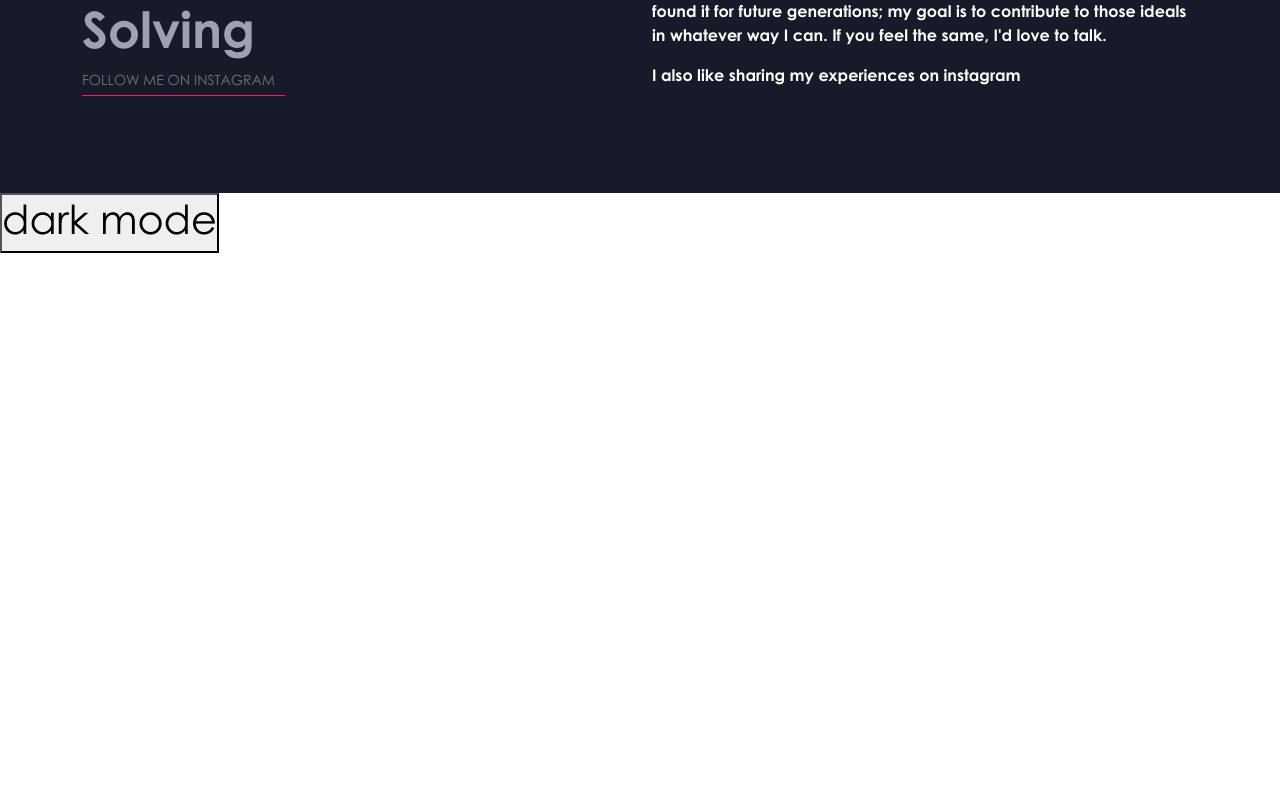
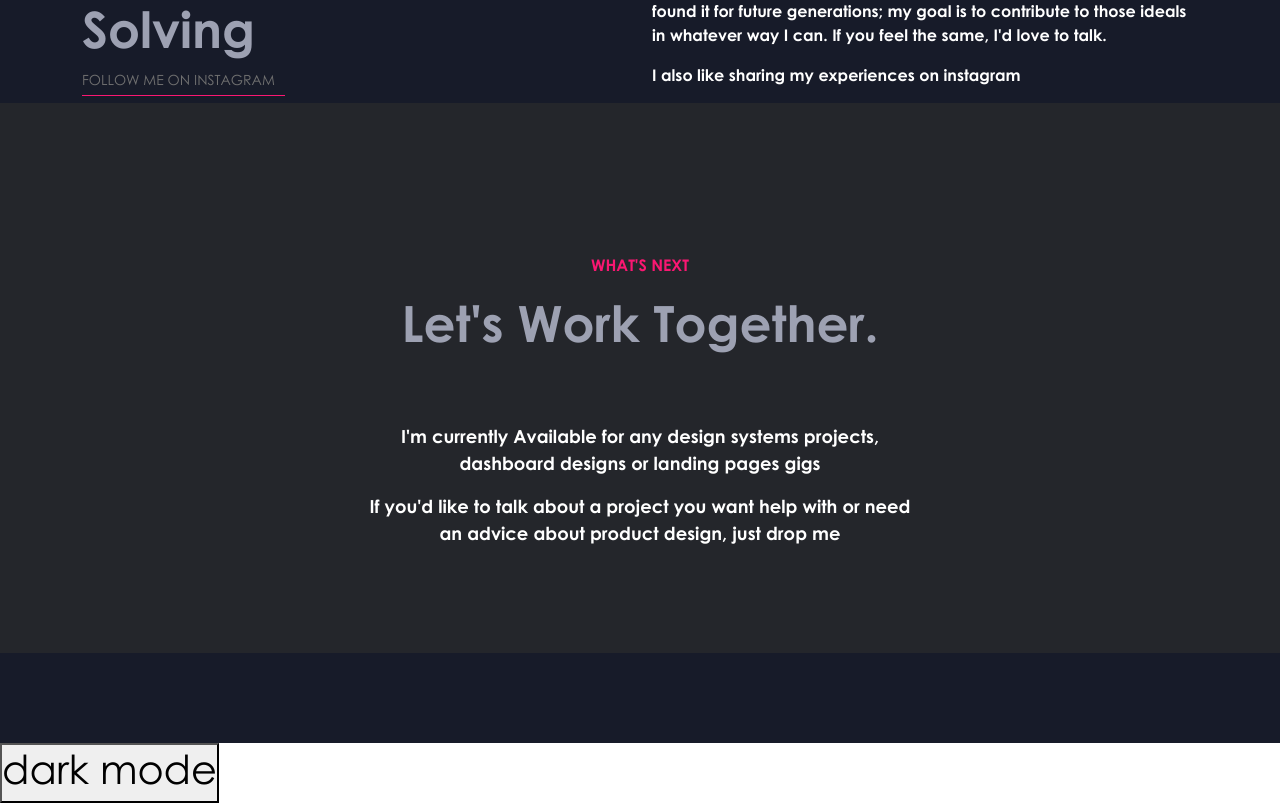
Before and after one commit to Hamza-Noah/Islam-Project, a React (Vite) app: page / in a window 1280 px wide. Shown: the part 3474-4277 px from the top of the page. Before the commit the page ends 3727 px from the top, so only its background shows below. Built offline with nearby package versions, Linux system fonts and the light colour scheme.

Commit message:
added what is next component

```diff
--- a/src/App.jsx
+++ b/src/App.jsx
@@ -11,6 +11,7 @@ import Process from "./components/Process";
 import Projects from "./components/Projects";
 import Careers from "./components/Careers";
 import About from "./components/About";
+import WhatNext from "./components/WhatIsNext/WhatIsNext";
 
 function App() {
   const [count, setCount] = useState(0);
@@ -34,6 +35,7 @@ function App() {
         <Projects />
         <Careers />
         <About />
+        <WhatNext />
       </section>
       <button
         className="change-theme"
--- /dev/null
+++ b/src/components/WhatIsNext/WhatIsNext.jsx
@@ -0,0 +1,24 @@
+import styles from "./what-is-next.module.css";
+
+export default function WhatNext() {
+  return (
+    <section className={`${styles["what-next"]} text-center`}>
+      <div className="container">
+        <hgroup>
+          <p className={`${styles["special-color"]} text-uppercase fw-bolder`}>
+            What's Next
+          </p>
+          <h2 className={styles.title}>Let's Work Together.</h2>
+        </hgroup>
+        <p>
+          I'm currently Available for any design systems projects, dashboard
+          designs or landing pages gigs
+        </p>
+        <p>
+          If you'd like to talk about a project you want help with or need an
+          advice about product design, just drop me{" "}
+        </p>
+      </div>
+    </section>
+  );
+}
--- /dev/null
+++ b/src/components/WhatIsNext/what-is-next.module.css
@@ -0,0 +1,24 @@
+.what-next {
+  background-color: #24262b;
+  padding: 150px 0 90px;
+  P:not(hgroup p) {
+    color: white;
+    font-weight: bolder;
+    font-size: 18px;
+    @media (min-width: 992px) {
+      width: 50%;
+      margin-inline: auto;
+    }
+  }
+}
+
+.special-color {
+  color: #fa1772;
+}
+
+.title {
+  font-size: 50px;
+  font-weight: bolder;
+  color: #9da1b2;
+  margin-bottom: 70px;
+}
```
Also changed, not shown: src/components/WhatIsNext/index.jsx (added).
